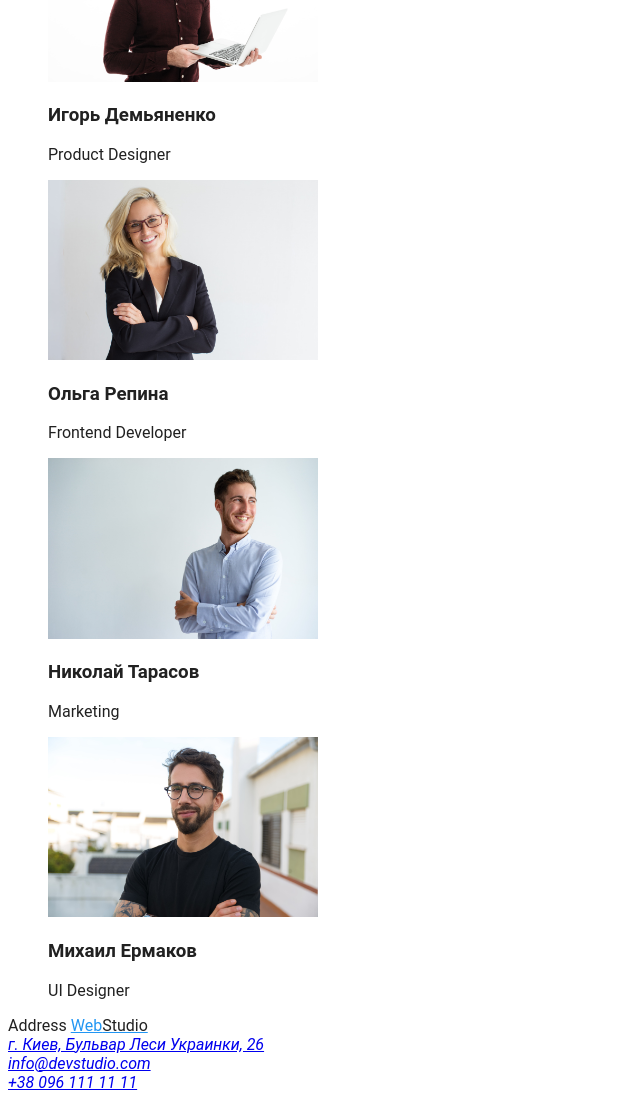
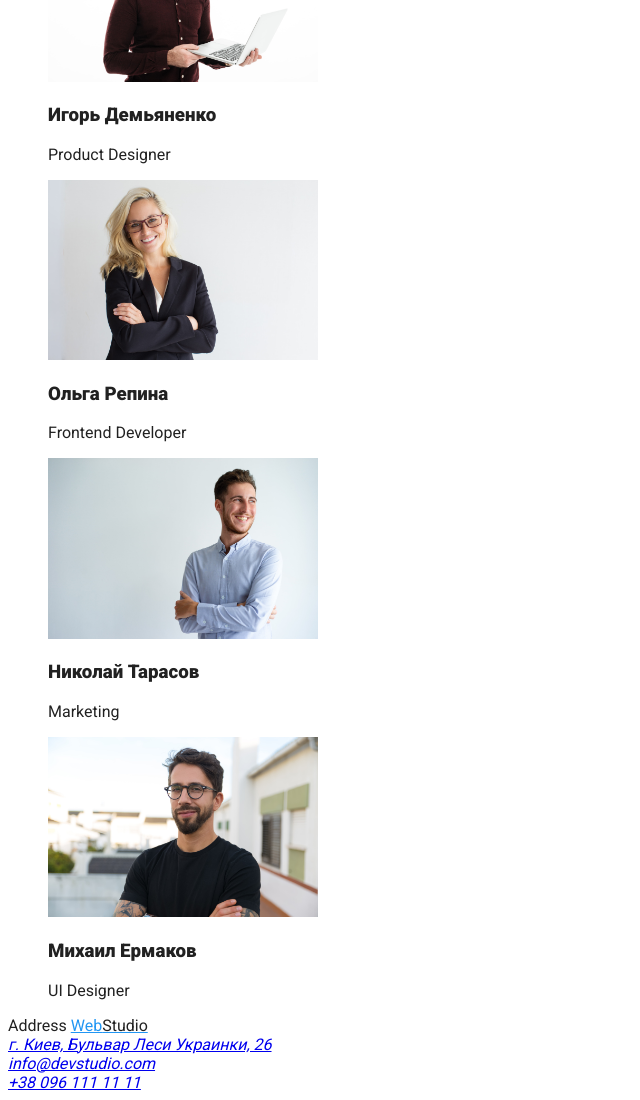
Before and after one commit to GRYz1n/goit-markup-hw-02, a plain HTML site: page index.html in a window 1280 px wide. Shown: the part 1734-2834 px from the top of the page, without its empty margins (0-640 px from the left). Drawn offline with Linux system fonts and the light colour scheme.

Commit message:
fonts enabled

```diff
--- a/index.html
+++ b/index.html
@@ -5,6 +5,9 @@
     <meta http-equiv="X-UA-Compatible" content="IE=edge">
     <meta name="viewport" content="width=device-width, initial-scale=1.0">
     <title>Студия</title>
+    <link rel="preconnect" href="https://fonts.googleapis.com">
+    <link rel="preconnect" href="https://fonts.gstatic.com" crossorigin>
+    <link href="https://fonts.googleapis.com/css2?family=Roboto:wght@400;500;900&display=swap" rel="stylesheet">
     <link rel="stylesheet" href="./css/styles.css" />
 </head>
 <body class="body">
```
Also changed, not shown: portfolio.html (+3 -0 lines).
